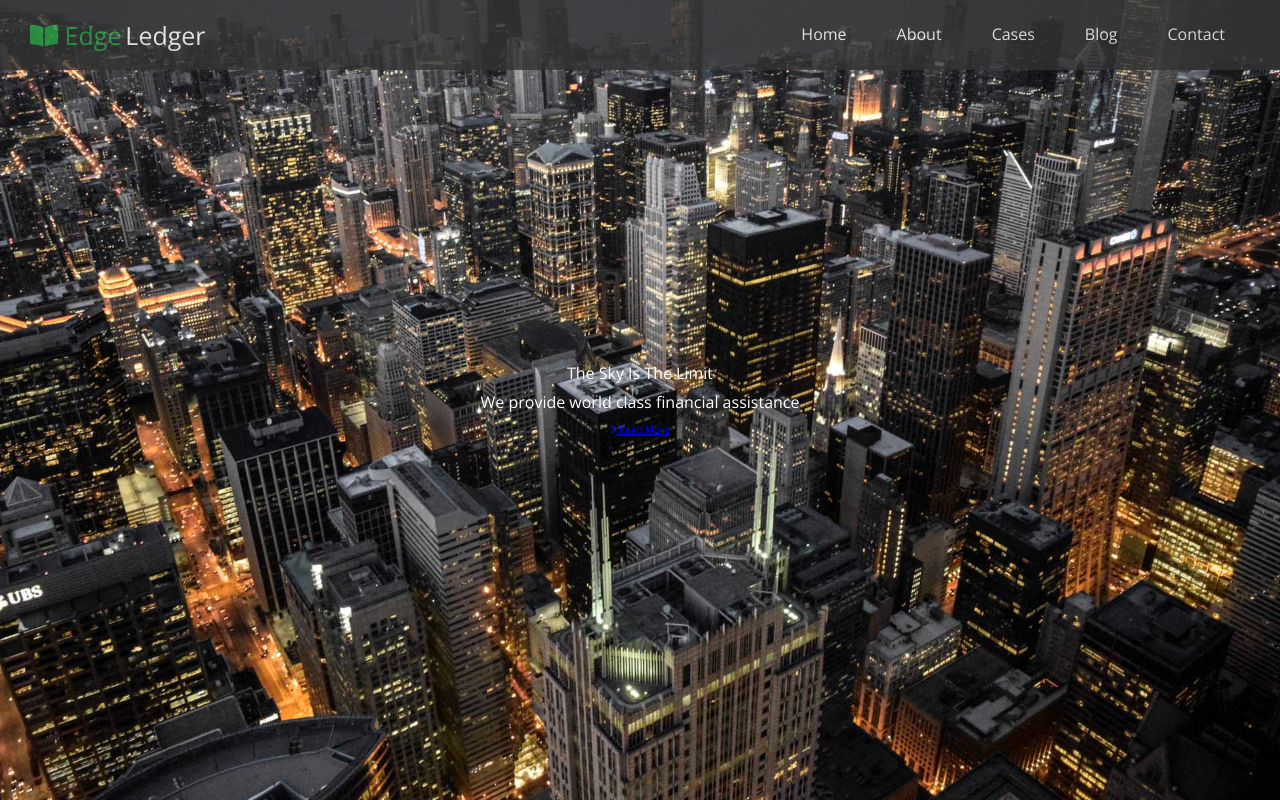
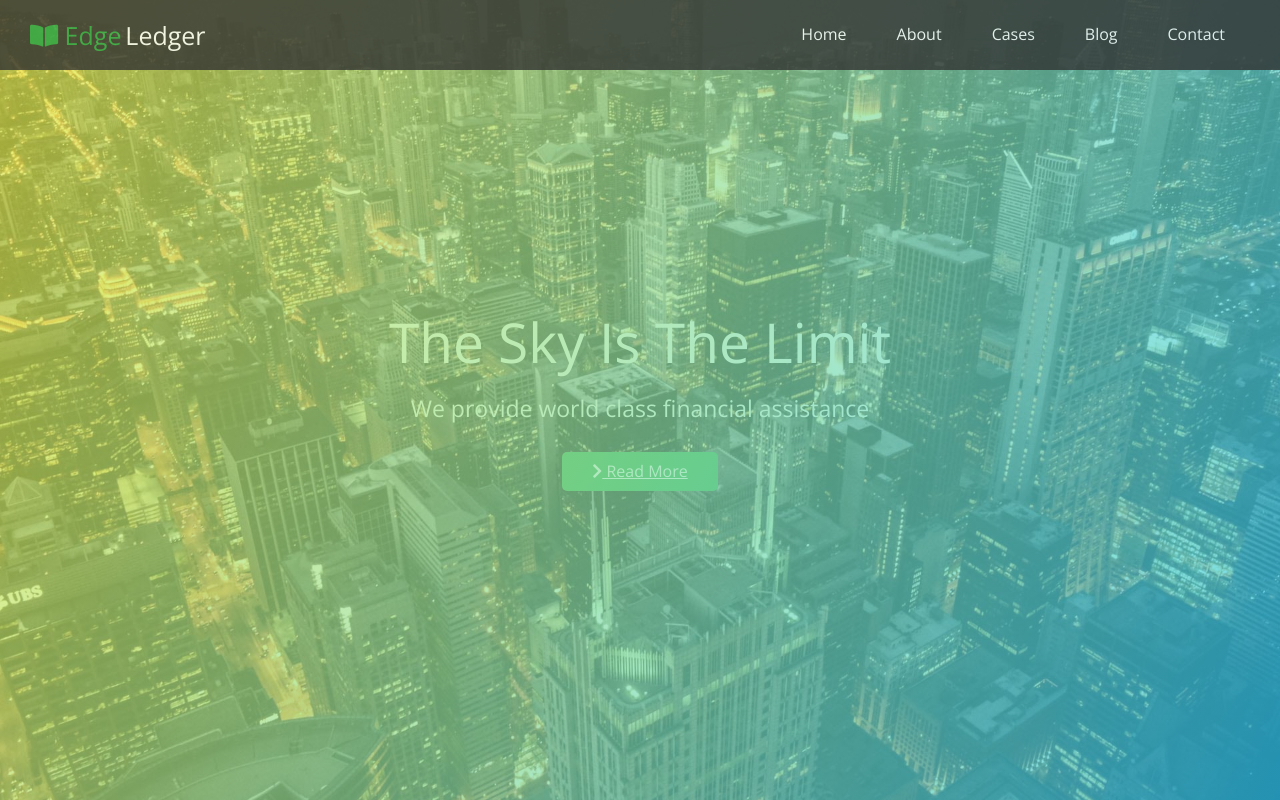
Before and after one commit to Blue-Eyes-FrontEnd-Dragon/EdgeLedger, a website: page docs/index.html in a window 1280 px wide. Drawn offline with nearby package versions, Linux system fonts and the light colour scheme.

Commit message:
Add overlay

```diff
--- a/assets/sass/main.scss
+++ b/assets/sass/main.scss
@@ -6,3 +6,5 @@
 @import './partials/base/global';
 @import './partials/components/navbar';
 @import './partials/layout/header';
+
+@import './partials/components/button';
--- /dev/null
+++ b/assets/sass/partials/components/_button.scss
@@ -0,0 +1,32 @@
+.btn {
+    cursor: pointer;
+    display: inline-block;
+    padding: 1rem 3rem;
+    color: #fff;
+    border: none;
+    border-radius: 5px;
+}
+
+.btn:hover {
+    opacity: .9;
+}
+
+.btn--primary {
+    background-color: $btn-primary-background;
+    color: $btn-primary-color;
+}
+
+.btn--secondary {
+    background-color: $btn-secondary-background;
+    color: $btn-secondary-color;
+}
+
+.btn--dark {
+    background: #333;
+    color: #fff;
+}
+
+.btn--light {
+    background: #f4f4f4;
+    color: #333;
+}
--- a/assets/sass/partials/layout/_header.scss
+++ b/assets/sass/partials/layout/_header.scss
@@ -11,6 +11,7 @@
 
     .text--sub-text {
         margin: 1rem 0;
+        font-size: 2rem;
     }
 
     .hero__content {
@@ -20,5 +21,27 @@
         justify-content: center;
         text-align: center;
         height: inherit;
+        padding: 0 2rem;
+
+        .text--header {
+            font-size: 5.5rem;
+        }
+
+        .text--sub-text {
+            font-size: 2.3rem;
+            max-width: 60rem;
+            margin: 2rem 0 3rem;
+        }
     }
 }
+
+.hero::before {
+    content: ""; // ::before and ::after both require content
+    position: absolute;
+    top: 0;
+    left: 0;
+    width: 100%;
+    height: 100%;
+    background-image: linear-gradient(120deg, #eaee44, #33d0ff);
+    opacity: .7;
+}
--- a/assets/sass/partials/utils/_colors.scss
+++ b/assets/sass/partials/utils/_colors.scss
@@ -2,3 +2,8 @@ $text-primary: #28a745;
 $text-secondary: #0284d0;
 
 $nav-border-hover: #28a745;
+
+$btn-primary-background: #28a745;
+$btn-primary-color: #fff;
+$btn-secondary-background: #0284d0;
+$btn-secondary-color: #fff;
--- a/docs/index.html
+++ b/docs/index.html
@@ -29,9 +29,9 @@
         </nav>
 
         <div class="hero__content">
-            <h1 class="text">The Sky Is The Limit</h1>
+            <h1 class="text text--header">The Sky Is The Limit</h1>
             <p class="text text--sub-text">We provide world class financial assistance</p>
-            <a href="#about" class="btn"><i class="fas fa-chevron-right"></i> Read More</a>
+            <a href="#about" class="text btn btn--primary"><i class="fas fa-chevron-right"></i> Read More</a>
         </div>
 
     </header>
```
Also changed, not shown: docs/css/main.css, docs/css/main.min.css, 1 other file.
